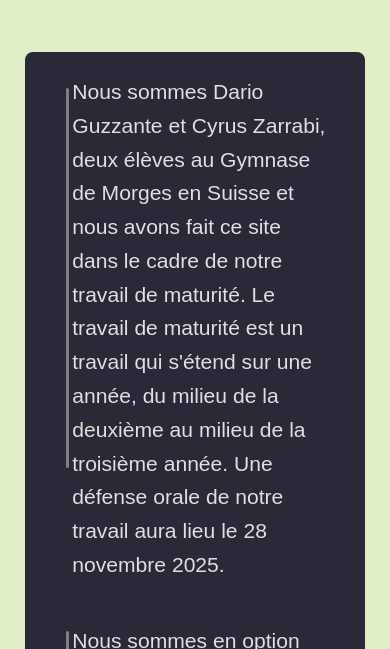
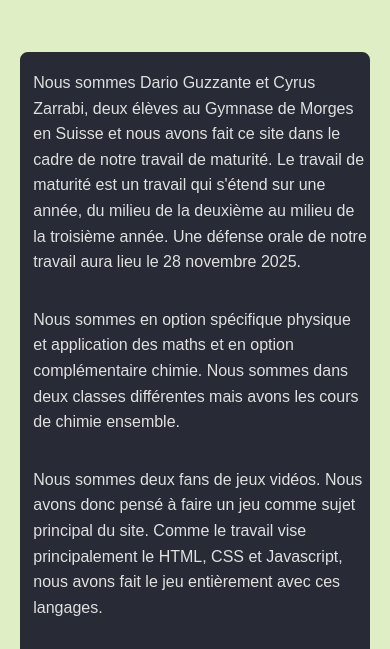
Before and after one commit to Dar-mc/TM, a plain HTML site: page about_us.html in a window 390 px wide. Shown: the part 374-1023 px from the top of the page. Drawn offline with nearby package versions, Linux system fonts and the light colour scheme; files whose address does not match are found by name.

Commit message:
fixed about_us.html on mobile

```diff
--- a/about_us.html
+++ b/about_us.html
@@ -59,7 +59,7 @@ body,h1,h2,h3,h4,h5,h6 {font-family: "Source Sans Pro", sans-serif}
 </div>
 
 <!-- Content -->
-<div class="w3-row-padding w3-padding-64 w3-container" style="background-color:#E0EEC6;color:#F1F7ED;min-height:800px;height:auto;display:flex;justify-content:center;">
+<div class="w3-row-padding w3-padding-64 w3-container" style="background-color:#E0EEC6;color:#F1F7ED;height:auto;display:flex;justify-content:center;">
 	<div class="divpresentation">
 	<p class="presentation">
 	Nous sommes Dario Guzzante et Cyrus Zarrabi, deux élèves au Gymnase de Morges en Suisse et nous avons fait ce site dans le cadre de notre travail de maturité.
--- a/style.css
+++ b/style.css
@@ -221,6 +221,27 @@ color:#7CA982;
   background-image: url(laptop.png);
 }
 
+/* Page "à propos" sur mobile */
+
+@media (max-width:600px) {
+  .divpresentation {
+    width: 98%;
+    font-size: 16px;
+    line-height: 1.6;
+  }
+  .presentation {
+    font-size: 16px;
+    line-height: 1.6;
+    width: 100%;
+  }
+  .presentation::before, .presentation::after {
+    display: none;
+  }
+  .presentation:hover {
+    transform: none;
+  }
+}
+
 /* Menu déroulant */
 
 .collapse {
```
